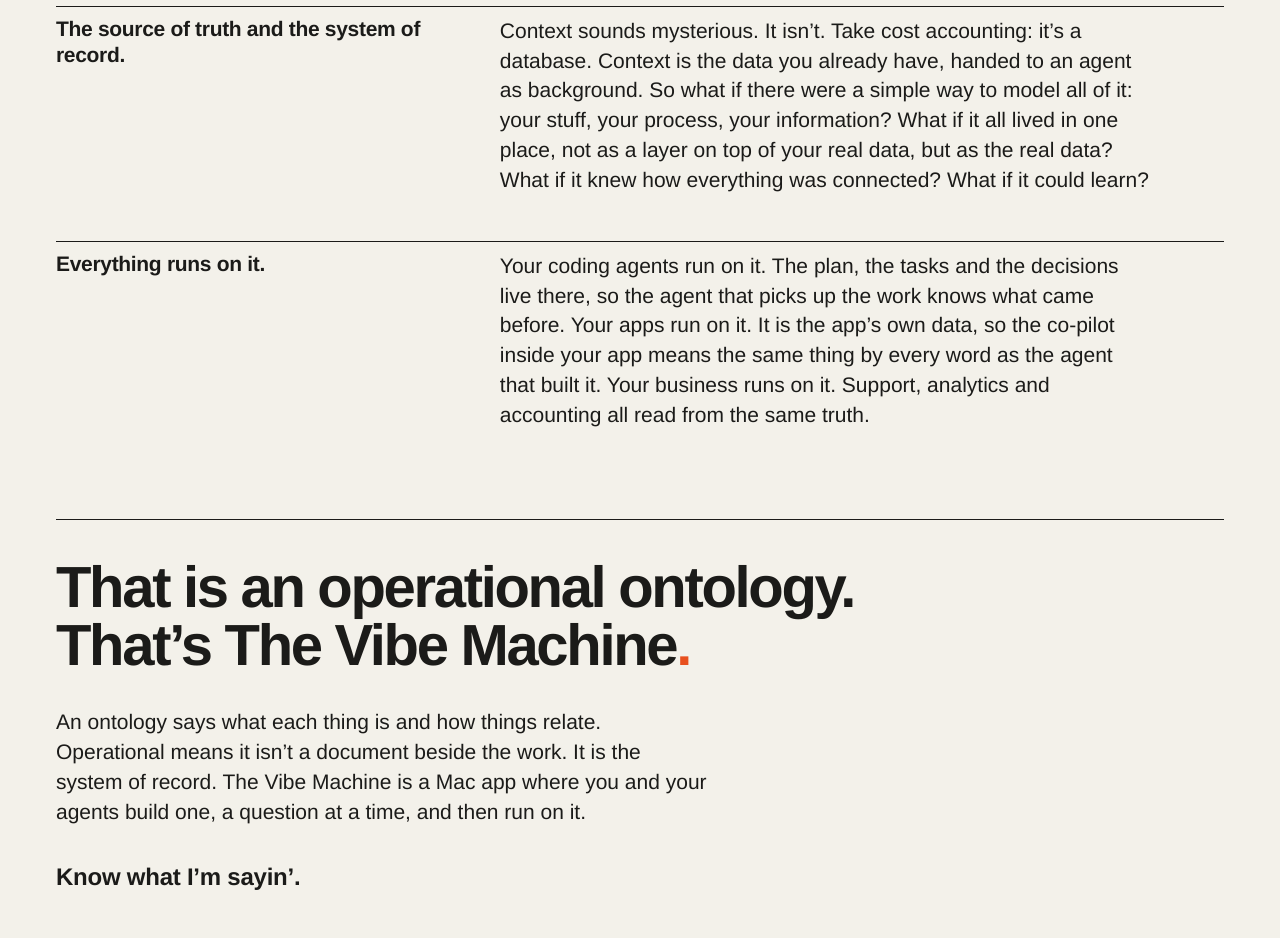
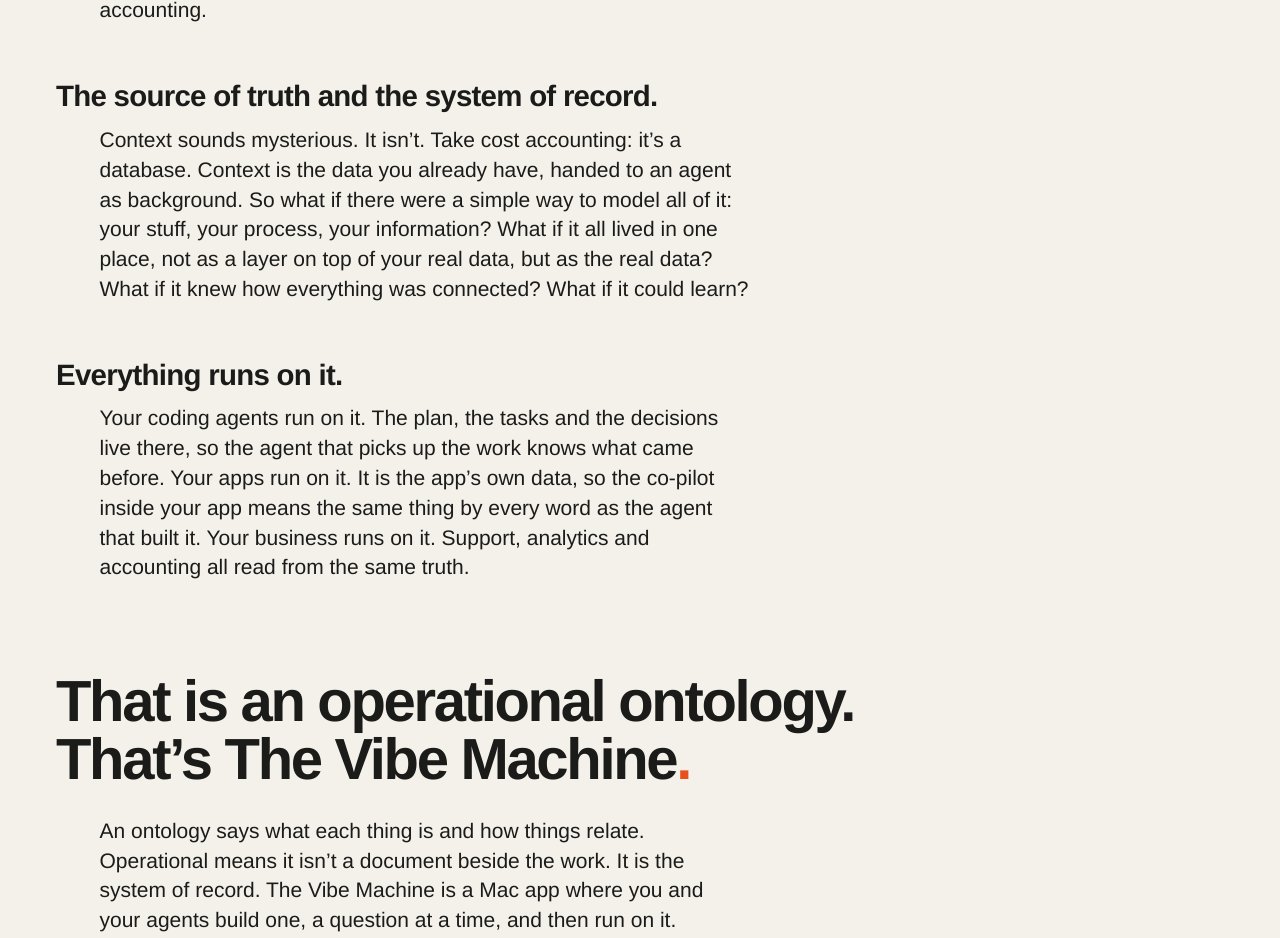
Before and after one commit to vibe-machine/vibe-machine, a plain HTML site: page docs/index.html in a window 1280 px wide. Shown: the part 988-1926 px from the top of the page. Drawn offline with Linux system fonts and the light colour scheme.

Commit message:
Site: update 2026-11-23

```diff
--- a/docs/index.html
+++ b/docs/index.html
@@ -156,20 +156,19 @@ ol.steps li::before{content:counter(s);font-weight:700}
   .spec dd{border-top:0;padding-top:0}
   .foot span+span a{margin:0 18px 0 0}
 }
-/* The pitch: one page */
-.pitch{margin-top:clamp(40px,5vw,64px)}
-.pitch+.pitch{margin-top:clamp(30px,3.6vw,46px)}
-.pitch>h2.label{font-size:clamp(18px,1.65vw,21px);line-height:1.25;letter-spacing:-.015em;font-weight:700;color:var(--ink);padding-right:28px}
-.pitch p,.close-pitch p{font-size:clamp(18px,1.65vw,21px);line-height:1.42;max-width:31em}
-.close-pitch{margin-top:clamp(56px,7vw,92px);border-top:1px solid var(--ink);padding-top:clamp(26px,3vw,38px)}
+/* The pitch: one page. Hierarchy by size and indent, no rules. */
+.pitch{margin-top:clamp(34px,4.2vw,54px)}
+.top+.pitch{margin-top:clamp(56px,7vw,92px)}
+.pitch>h2{font-size:clamp(22px,2.3vw,30px);line-height:1.15;letter-spacing:-.025em;font-weight:700}
+.pitch>p,.close-pitch>p{font-size:clamp(18px,1.65vw,21px);line-height:1.42;max-width:33em;margin-top:12px;padding-left:clamp(22px,3.4vw,48px)}
+.close-pitch{margin-top:clamp(56px,7vw,92px)}
 .close-pitch .name{font-size:clamp(34px,4.6vw,58px);line-height:1;letter-spacing:-.04em;font-weight:700}
-.close-pitch p{margin-top:clamp(22px,2.6vw,34px)}
-.close-pitch .sign{font-size:clamp(19px,1.9vw,24px);font-weight:700;letter-spacing:-.01em}
+.close-pitch>p{margin-top:clamp(18px,2.2vw,28px)}
+.close-pitch>.sign{font-size:clamp(19px,1.9vw,24px);font-weight:700;letter-spacing:-.01em;padding-left:0;margin-top:clamp(26px,3vw,38px)}
 .hero .kick{margin-top:clamp(40px,5.4vw,72px)}
 .hero .sub{font-size:clamp(19px,1.9vw,24px);line-height:1.34;letter-spacing:-.01em;max-width:30em;margin-top:clamp(22px,2.6vw,34px)}
 .top{margin-top:clamp(26px,3vw,38px)}
 .top .meta{margin-top:12px}
-@media (max-width:820px){.pitch>h2.label{padding:0 0 10px}.pitch>div{border-top:0;padding-top:0}}
 </style>
 </head>
 <body>
@@ -183,9 +182,9 @@ ol.steps li::before{content:counter(s);font-weight:700}
 <p class="sub">The source of truth and the system of record for everything in your world. Your coding agents run on it. Your apps run on it. Your business runs on it. That is an operational ontology. That’s The Vibe Machine.</p>
 <div class="top"><div class="acts"><a class="btn" href="https://github.com/vibe-machine/vibe-machine/releases/latest/download/VibeMachine.dmg">Download for Mac</a><a class="btn ghost" href="https://discord.gg/4HjkqRRZR8">Join the Discord</a></div>
 <p class="meta">Developer preview 0.1.0 · 23 November 2026 · Mac with Apple silicon · macOS 26 or later · 342 MB</p></div>
-<section class="row ruled pitch"><h2 class="label">Your agents don’t know what you mean.</h2><div><p>You have a team of agents now. Your ambition and creativity have been unleashed. But an agent only knows what it’s been told. You already know agents need context to plan, build and ship. Here is what comes next: everything else needs it too. The workflows that run your app. The co-pilot inside it. The agent answering your users, the one keeping the lights on, and the one acting as your chief of staff. The analytics that tell you what to build next. Even your cost accounting.</p></div></section>
-<section class="row ruled pitch"><h2 class="label">The source of truth and the system of record.</h2><div><p>Context sounds mysterious. It isn’t. Take cost accounting: it’s a database. Context is the data you already have, handed to an agent as background. So what if there were a simple way to model all of it: your stuff, your process, your information? What if it all lived in one place, not as a layer on top of your real data, but as the real data? What if it knew how everything was connected? What if it could learn?</p></div></section>
-<section class="row ruled pitch"><h2 class="label">Everything runs on it.</h2><div><p>Your coding agents run on it. The plan, the tasks and the decisions live there, so the agent that picks up the work knows what came before. Your apps run on it. It is the app’s own data, so the co-pilot inside your app means the same thing by every word as the agent that built it. Your business runs on it. Support, analytics and accounting all read from the same truth.</p></div></section>
+<section class="pitch"><h2>Your agents don’t know what you mean.</h2><p>You have a team of agents now. Your ambition and creativity have been unleashed. But an agent only knows what it’s been told. You already know agents need context to plan, build and ship. Here is what comes next: everything else needs it too. The workflows that run your app. The co-pilot inside it. The agent answering your users, the one keeping the lights on, and the one acting as your chief of staff. The analytics that tell you what to build next. Even your cost accounting.</p></section>
+<section class="pitch"><h2>The source of truth and the system of record.</h2><p>Context sounds mysterious. It isn’t. Take cost accounting: it’s a database. Context is the data you already have, handed to an agent as background. So what if there were a simple way to model all of it: your stuff, your process, your information? What if it all lived in one place, not as a layer on top of your real data, but as the real data? What if it knew how everything was connected? What if it could learn?</p></section>
+<section class="pitch"><h2>Everything runs on it.</h2><p>Your coding agents run on it. The plan, the tasks and the decisions live there, so the agent that picks up the work knows what came before. Your apps run on it. It is the app’s own data, so the co-pilot inside your app means the same thing by every word as the agent that built it. Your business runs on it. Support, analytics and accounting all read from the same truth.</p></section>
 <section class="close-pitch">
 <h2 class="name">That is an operational ontology.<br>That’s The Vibe Machine<span class="dot">.</span></h2>
 <p>An ontology says what each thing is and how things relate. Operational means it isn’t a document beside the work. It is the system of record. The Vibe Machine is a Mac app where you and your agents build one, a question at a time, and then run on it.</p>
```
